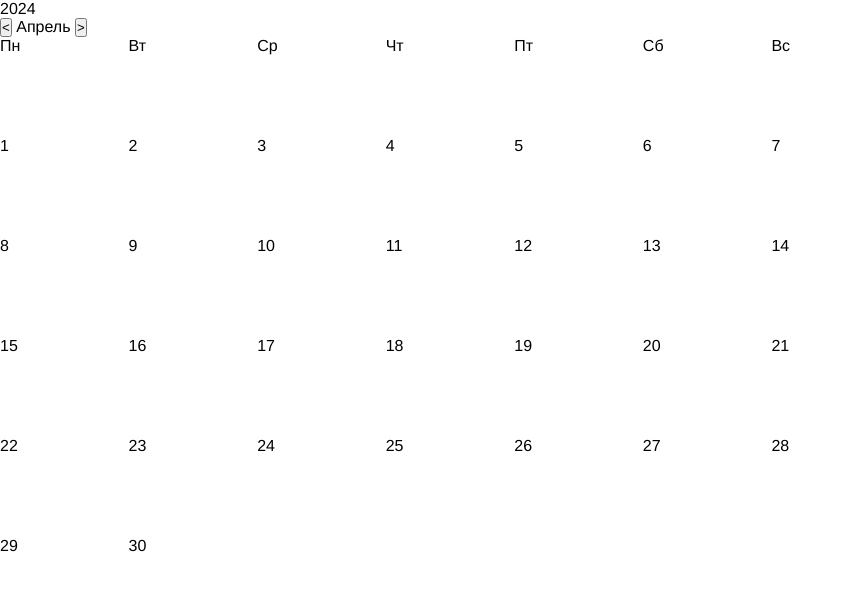
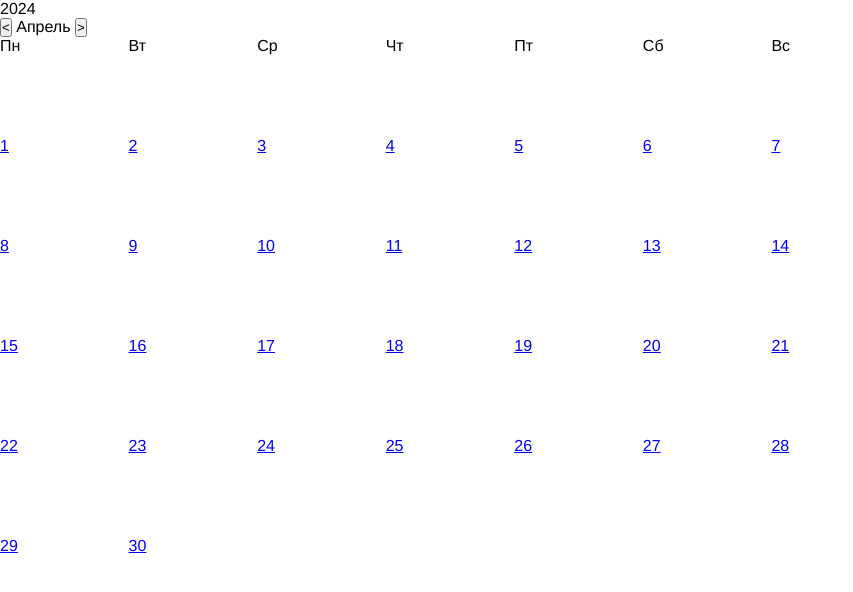
Before and after one commit to IvanDakukin/money-tracker, a Vue app: page / in a window 1280 px wide. Shown: the top 592 px of the page, without its empty margins (0-853 px from the left). Built offline with nearby package versions, Linux system fonts and the light colour scheme.

Commit message:
Добавил страницу транзакций для конкретного дня

```diff
--- /dev/null
+++ b/src/components/CalendarCell.vue
@@ -0,0 +1,18 @@
+<template>
+  <div class="cell">
+    <router-link class="cell" :to="dayUrl"> {{ date.getDate() }}</router-link>
+  </div>
+</template>
+
+<script>
+export default {
+  props: {
+    date: Date,
+  },
+  computed: {
+    dayUrl() {
+      return `day/${+this.date}`;
+    },
+  },
+};
+</script>
--- a/src/components/MoneyCalendar.vue
+++ b/src/components/MoneyCalendar.vue
@@ -8,14 +8,21 @@
     <div class="calendar__head-cell">Сб</div>
     <div class="calendar__head-cell">Вс</div>
     <div class="cell--empty" v-for="n in numberEmptyCells" :key="n"></div>
-    <div class="cell" v-for="n in numberDaysInMonth" :key="n">
+    <calendar-cell
+      class="cell"
+      v-for="n in numberDaysInMonth"
+      :key="n"
+      :date="new Date(date.getFullYear(), date.getMonth(), n)"
+    >
       {{ n }}
-    </div>
+    </calendar-cell>
   </div>
 </template>
 
 <script>
+import CalendarCell from "./CalendarCell.vue";
 export default {
+  components: { CalendarCell },
   props: {
     date: Date,
   },
@@ -36,6 +43,9 @@ export default {
       if (firstDayOfWeek === 0) firstDayOfWeek = 7;
       return firstDayOfWeek - 1;
     },
+    dayUrl() {
+      return `day/${+this.date}`;
+    },
   },
 };
 </script>
--- a/src/router/index.js
+++ b/src/router/index.js
@@ -1,11 +1,18 @@
 import { createRouter, createWebHistory } from "vue-router";
 import MainPage from "../views/MainPage.vue";
+import TransactionsView from "@/views/TransactionsView.vue";
 
 const routes = [
   {
     path: "/",
     name: "home",
     component: MainPage,
+  },
+  {
+    path: "/day/:timestamp",
+    name: "transactions",
+    component: TransactionsView,
+    props: (route) => ({ date: new Date(+route.params.timestamp) }),
   },
 ];
 
--- /dev/null
+++ b/src/views/TransactionsView.vue
@@ -0,0 +1,19 @@
+<template>
+  <div class="transactions">
+    <button>Добавить доход</button>
+    <button>Добавить расход</button>
+  </div>
+</template>
+
+<script>
+export default {
+  data() {
+    return {
+      transactions: [],
+    };
+  },
+  props: {
+    date: Date,
+  },
+};
+</script>
```
